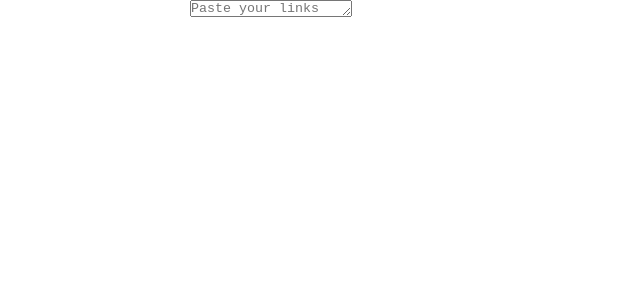
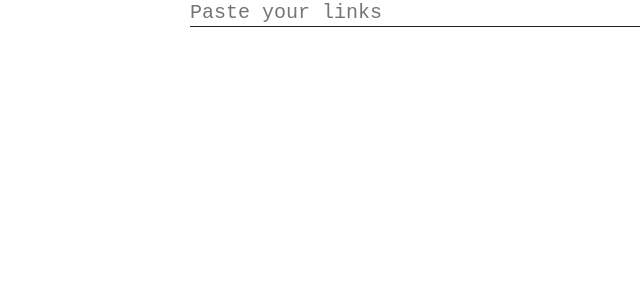
Before and after one commit to romakuchukov/link-opener, a JavaScript app: page / in a window 1280 px wide. Shown: the top 300 px of the page, without its empty margins (0-640 px from the left). Built offline with nearby package versions, Linux system fonts and the light colour scheme.

Commit message:
added styles

```diff
--- a/src/cmp/linkLoader.js
+++ b/src/cmp/linkLoader.js
@@ -1,51 +1,66 @@
-import { TextareaAutosize } from '@material-ui/core';
+import { TextareaAutosize, withStyles } from '@material-ui/core';
 
-import { makeStyles } from '@material-ui/core/styles';
 
-const useStyles = makeStyles(theme => ({
-  appBar: { position: 'relative' },
-  layout: {
-    width: 'auto',
-    marginLeft: theme.spacing(2),
-    marginRight: theme.spacing(2),
-    [theme.breakpoints.up(800 + theme.spacing(2) * 2)]: {
+const styles = (theme) => ({
+  common: {
     width: '100%',
-      maxWidth: 800,
-      marginLeft: 'auto',
-      marginRight: 'auto',
+    height: '100%',
+    position: 'absolute',
+    top: 0,
+    left: 0,
+    padding: 0,
+    margin: 0
   },
+  list: {
+    '& li': { listStyle: 'none' }
   },
-  paper: {
-    marginTop: theme.spacing(3),
-    marginBottom: theme.spacing(3),
-    padding: theme.spacing(2),
-    [theme.breakpoints.up(800 + theme.spacing(3) * 2)]: {
-      marginTop: theme.spacing(6),
-      marginBottom: theme.spacing(6),
-      padding: theme.spacing(3),
+  textArea: {
+    resize: 'none',
+    color:'#222',
+    border: 'none',
+    borderBottom: '1px solid #222',
+    fontWeight:'normal',
+    fontSize:20,
+    lineHeight:'1.3em',
    },
-  }
-}));
-//const styles = useStyles();
+});
 
 const MaxHeightTextarea = (props) => {
-  const styles = useStyles();
+  const [state, setState] = React.useState('');
+  const {classes} = props;
 
-  const parseLinks = () => {
-    console.log('logging', 1);
-    console.log(styles), 2;
-    //console.log(styles, 3);
+  const parseLinks = (e) => {
+    setState(e.target.value);
   }
+
+  const mergeCls = (...classList) => classList.join(' ');
+
   return (
+    <React.Fragment>
+      {console.log(state.list)}
       <TextareaAutosize
-      onChange={parseLinks}
-      onFocus={parseLinks}
-      className={styles.button}
+        value={state.value}
+        onChange={(e) => parseLinks(e)}
+        className={mergeCls(classes.textArea, classes.common)}
+        rowsMax={20}
         aria-label="Paste links"
         placeholder="Paste your links"
-      defaultValue=""
       />
+      <ul className={mergeCls(classes.list, classes.common)}>
+        {state && state.split("\n").filter(item => !!item).map((item,key) => <li key={key}><a href={item.trim()}>{item.trim()}</a></li>)}
+      </ul>
+    </React.Fragment>
   );
 }
 
-export default MaxHeightTextarea;
+export default withStyles(styles)(MaxHeightTextarea);
+/*
+
+ https://create-react-app.dev/docs/making-a-progressive-web-app/
+https://css-tricks.com/snippets/css/a-guide-to-flexbox/#flexbox-background
+https://www.tutorialrepublic.com/faq/how-to-disable-resizable-property-of-textarea-using-css.php
+https://www.w3schools.com/cssref/css3_pr_resize.asp
+https://www.w3docs.com/snippets/css/how-to-disable-the-resizing-of-the-textarea-element.html
+https://electrictoolbox.com/disable-textarea-resizing-safari-chrome/
+
+*/
```
Lines whose indentation alone changed are shown as unchanged.
